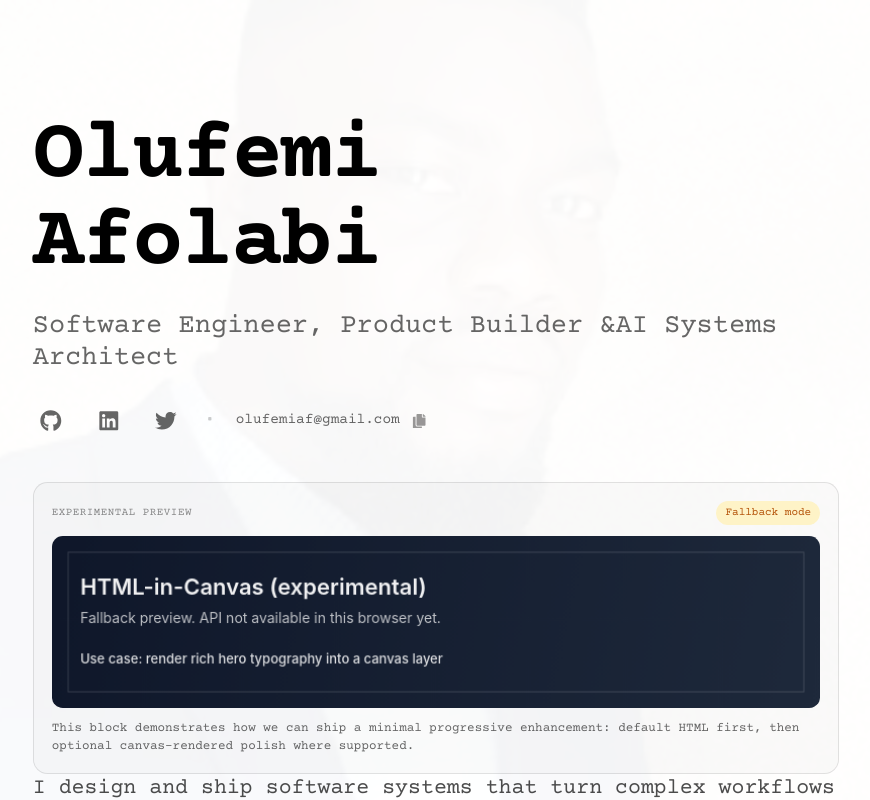
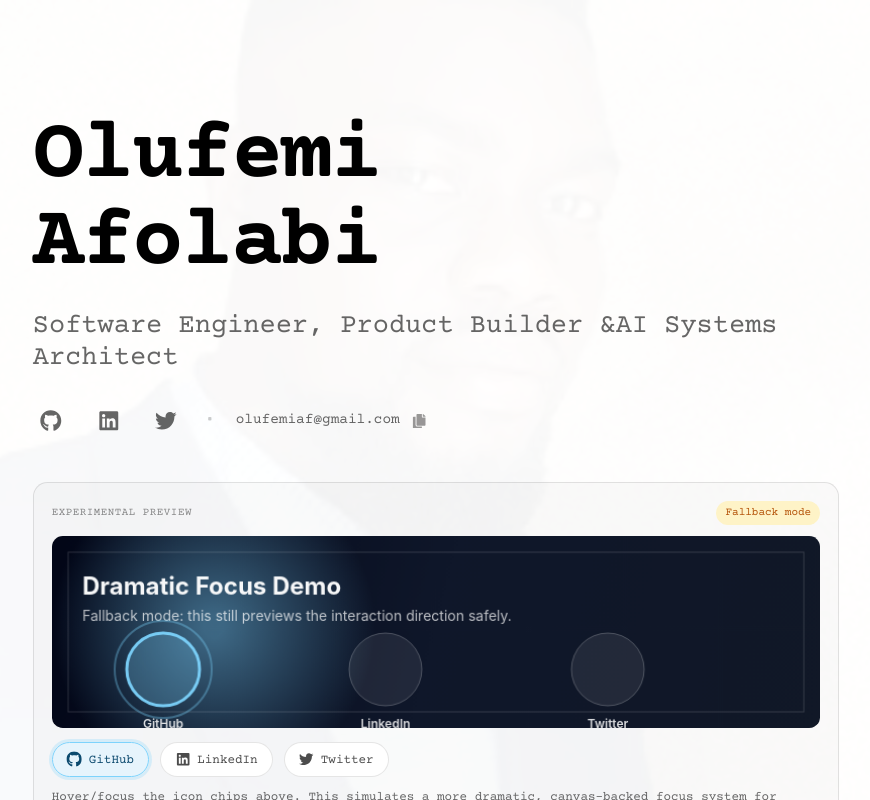
Before and after one commit to olufemi424/portfoliov2, a Next.js app: page / in a window 1280 px wide. Shown: the top 800 px of the page, without its empty margins (204-1074 px from the left). Built offline with nearby package versions, Linux system fonts and the light colour scheme.

Commit message:
feat: make html-in-canvas demo more dramatic with icon focus

```diff
--- a/src/components/experimental/HtmlInCanvasDemo.tsx
+++ b/src/components/experimental/HtmlInCanvasDemo.tsx
@@ -1,10 +1,24 @@
 "use client";
 
 import { useEffect, useRef, useState } from "react";
+import { FaGithub, FaLinkedin, FaTwitter } from "react-icons/fa";
+
+type IconSpec = {
+  id: string;
+  label: string;
+  Icon: React.ComponentType<{ className?: string }>;
+};
+
+const ICONS: IconSpec[] = [
+  { id: "github", label: "GitHub", Icon: FaGithub },
+  { id: "linkedin", label: "LinkedIn", Icon: FaLinkedin },
+  { id: "twitter", label: "Twitter", Icon: FaTwitter },
+];
 
 export const HtmlInCanvasDemo = () => {
   const canvasRef = useRef<HTMLCanvasElement | null>(null);
   const [supported, setSupported] = useState(false);
+  const [activeIcon, setActiveIcon] = useState<string>(ICONS[0].id);
 
   useEffect(() => {
     setSupported(
@@ -27,46 +41,77 @@ export const HtmlInCanvasDemo = () => {
 
     ctx.clearRect(0, 0, width, height);
 
-    const gradient = ctx.createLinearGradient(0, 0, width, height);
-    gradient.addColorStop(0, "#0f172a");
-    gradient.addColorStop(1, "#1e293b");
+    const bg = ctx.createLinearGradient(0, 0, width, height);
+    bg.addColorStop(0, "#020617");
+    bg.addColorStop(0.5, "#0f172a");
+    bg.addColorStop(1, "#111827");
+    ctx.fillStyle = bg;
+    ctx.fillRect(0, 0, width, height);
 
-    ctx.fillStyle = gradient;
+    const glowX = activeIcon === "github" ? 160 : activeIcon === "linkedin" ? 380 : 600;
+    const glow = ctx.createRadialGradient(glowX, 90, 10, glowX, 90, 160);
+    glow.addColorStop(0, "rgba(125,211,252,0.45)");
+    glow.addColorStop(1, "rgba(125,211,252,0)");
+    ctx.fillStyle = glow;
     ctx.fillRect(0, 0, width, height);
 
     ctx.strokeStyle = "rgba(255,255,255,0.16)";
+    ctx.lineWidth = 1;
     ctx.strokeRect(16, 16, width - 32, height - 32);
 
-    ctx.fillStyle = "rgba(255,255,255,0.94)";
-    ctx.font = "600 22px Inter, system-ui, sans-serif";
-    ctx.fillText("HTML-in-Canvas (experimental)", 28, 58);
+    ctx.fillStyle = "rgba(255,255,255,0.96)";
+    ctx.font = "700 24px Inter, system-ui, sans-serif";
+    ctx.fillText("Dramatic Focus Demo", 30, 58);
 
     ctx.fillStyle = "rgba(255,255,255,0.72)";
     ctx.font = "400 14px Inter, system-ui, sans-serif";
     ctx.fillText(
       supported
-        ? "Browser API detected. Good candidate for subtle hero effects."
-        : "Fallback preview. API not available in this browser yet.",
-      28,
-      86
+        ? "API detected: this is where html-in-canvas layered effects get interesting."
+        : "Fallback mode: this still previews the interaction direction safely.",
+      30,
+      84
     );
 
-    ctx.fillStyle = "rgba(255,255,255,0.85)";
-    ctx.font = "500 13px Inter, system-ui, sans-serif";
-    ctx.fillText("Use case: render rich hero typography into a canvas layer", 28, 126);
-  }, [supported]);
+    const labels = ["GitHub", "LinkedIn", "Twitter"];
+    labels.forEach((label, index) => {
+      const x = 110 + index * 220;
+      const y = 132;
+      const isActive =
+        (activeIcon === "github" && index === 0) ||
+        (activeIcon === "linkedin" && index === 1) ||
+        (activeIcon === "twitter" && index === 2);
+
+      ctx.beginPath();
+      ctx.arc(x, y, 36, 0, Math.PI * 2);
+      ctx.fillStyle = isActive ? "rgba(125,211,252,0.24)" : "rgba(255,255,255,0.08)";
+      ctx.fill();
+      ctx.lineWidth = isActive ? 3 : 1;
+      ctx.strokeStyle = isActive ? "rgba(125,211,252,0.95)" : "rgba(255,255,255,0.24)";
+      ctx.stroke();
+
+      if (isActive) {
+        ctx.beginPath();
+        ctx.arc(x, y, 48, 0, Math.PI * 2);
+        ctx.strokeStyle = "rgba(125,211,252,0.35)";
+        ctx.lineWidth = 2;
+        ctx.stroke();
+      }
+
+      ctx.fillStyle = "rgba(255,255,255,0.84)";
+      ctx.font = "600 12px Inter, system-ui, sans-serif";
+      ctx.textAlign = "center";
+      ctx.fillText(label, x, y + 58);
+    });
+  }, [supported, activeIcon]);
 
   return (
     <div className="mt-8 rounded-2xl border border-black/10 bg-black/[0.02] p-4 sm:p-5">
       <div className="mb-3 flex items-center justify-between gap-3">
-        <p className="text-xs uppercase tracking-wider text-black/45">
-          Experimental preview
-        </p>
+        <p className="text-xs uppercase tracking-wider text-black/45">Experimental preview</p>
         <span
           className={`rounded-full px-2.5 py-1 text-[11px] font-medium ${
-            supported
-              ? "bg-green-100 text-green-700"
-              : "bg-amber-100 text-amber-700"
+            supported ? "bg-green-100 text-green-700" : "bg-amber-100 text-amber-700"
           }`}
         >
           {supported ? "API detected" : "Fallback mode"}
@@ -76,14 +121,42 @@ export const HtmlInCanvasDemo = () => {
       <canvas
         ref={canvasRef}
         width={760}
-        height={170}
+        height={190}
         className="h-auto w-full rounded-xl"
-        aria-label="HTML in canvas experiment preview"
+        aria-label="HTML in canvas dramatic icon focus demo"
       />
 
+      <div className="mt-4 flex flex-wrap gap-3">
+        {ICONS.map(({ id, label, Icon }) => {
+          const isActive = id === activeIcon;
+          return (
+            <button
+              key={id}
+              type="button"
+              onMouseEnter={() => setActiveIcon(id)}
+              onFocus={() => setActiveIcon(id)}
+              onClick={() => setActiveIcon(id)}
+              className={`group inline-flex items-center gap-2 rounded-full border px-4 py-2 text-sm transition-all ${
+                isActive
+                  ? "border-sky-300 bg-sky-100/70 text-sky-900 shadow-[0_0_0_3px_rgba(125,211,252,0.25)]"
+                  : "border-black/10 bg-white text-black/70 hover:border-black/20 hover:bg-black/[0.03]"
+              }`}
+              aria-pressed={isActive}
+            >
+              <Icon
+                className={`h-4 w-4 transition-transform ${
+                  isActive ? "scale-110" : "group-hover:scale-105"
+                }`}
+              />
+              <span>{label}</span>
+            </button>
+          );
+        })}
+      </div>
+
       <p className="mt-3 text-sm text-black/60">
-        This block demonstrates how we can ship a minimal progressive enhancement:
-        default HTML first, then optional canvas-rendered polish where supported.
+        Hover/focus the icon chips above. This simulates a more dramatic, canvas-backed focus system for
+        social icons while keeping the rest of the page minimal.
       </p>
     </div>
   );
```
